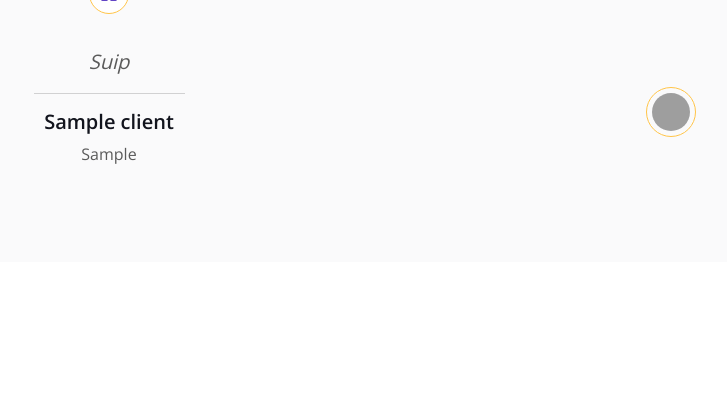
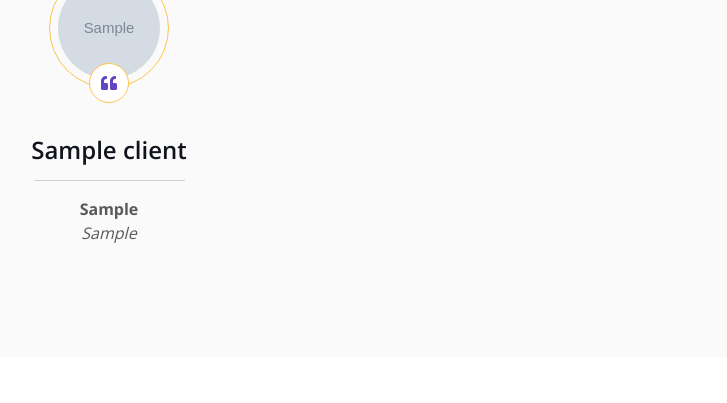
Before and after one commit to Suiper34/Portfolio, a Flask app: page / in a window 1280 px wide. Shown: the part 1672-2075 px from the top of the page, without its empty margins (531-1258 px from the left). Run offline with Flask 3, Linux system fonts and the light colour scheme; tables that the repository leaves empty hold one stand-in row (values such as "Sample post"); grey boxes marked "Sample" are stand-in pictures; some libraries are stand-ins or nearby versions; grey boxes are pictures that could not be loaded.

Commit message:
Enhance project and team templates: update image sources, improve client display, and add redirect functionality after profile updates.

```diff
--- a/app.py
+++ b/app.py
@@ -31,7 +31,7 @@ from forms.team_form import TeamForm
 from models import db
 from models.admin import User
 from models.clients import Clients
-from models.experience import Experience  # SchoolExperience
+from models.experience import Experience
 from models.projects import Projects
 from models.skills import Skills
 from models.team import Team
@@ -427,6 +427,7 @@ def update_member_profile(member_id: int):
                     github_link=form.github_link.data)
             )
             db.session.commit()
+            return redirect(request.args.get('next') or url_for('dashboard'))
 
         except IntegrityError as ie:
             print('exception:', str(ie))
@@ -670,6 +671,7 @@ def update_skill(skill_id: int):
                     proficiency=form.proficiency.data)
             )
             db.session.commit()
+            return redirect(request.args.get('next') or url_for('dashboard'))
 
         except Exception as e:
             print('exception:', str(e))
@@ -1055,7 +1057,10 @@ def read_more():
 
     return render_template('read-more.html',
                            admins=admins(),
-                           year=datetime.now().year,)
+                           year=datetime.now().year,
+                           github=environ.get('GITHUB'),
+                           youtube=environ.get('YOUTUBE'),
+                           linked_in=environ.get('LINKED_IN'),)
 
 
 @app.route('/download-file/<path:cv>')
--- a/templates/index.html
+++ b/templates/index.html
@@ -25,6 +25,7 @@
 </div>
 <!-- Video Modal End -->
 
+{% include 'flash_msg.html' %}
 
 <!-- Team Start -->
 <div class="container-xxl py-6 pb-5" id="team">
@@ -53,7 +54,9 @@
             {% for member in team_members %}
             <div class="col-lg-4 col-md-6 wow fadeInUp" data-wow-delay="0.1s">
                 <div class="team-item position-relative">
-                    <img class="img-fluid rounded" src="{{ url_for('static', filename='img/team-1.jpg') }}" alt="">
+                    <img class="img-fluid rounded"
+                        src="{{ url_for('static', filename='files/default_client_pic.jpg') }}"
+                        alt="team member picture">
                     <div class="team-text bg-white rounded-end p-4">
                         <div>
                             <h5>{{ member.member_name }}</h5>
@@ -90,40 +93,31 @@
                 <div class="team-item position-relative">
                     <div class="team-text bg-white rounded-end p-4">
                         <div>
-                            <h5>No Team Members Yet...Currently Work Alone</h5>
+                            <h5>No Client Yet</h5>
                         </div>
                     </div>
                 </div>
             </div>
             {% else %}
             {% for client in clients %}
-            <div class="col-lg-3 d-none d-lg-block">
-                <div class="testimonial-left h-100">
-                    <img class="img-fluid wow fadeIn" data-wow-delay="0.2s"
-                        src="{{ url_for('static', filename='files/client.client_img') }}" alt="">
-                </div>
-            </div>
             <div class="col-lg-6 wow fadeInUp" data-wow-delay="0.5s">
                 <div class="owl-carousel testimonial-carousel">
                     <div class="testimonial-item text-center">
                         <div class="position-relative mb-5">
                             <img class="img-fluid rounded-circle border border-secondary p-2 mx-auto"
-                                src="{{ url_for('static', filename='files/client.client_img') }}" alt="">
+                                src="{{ url_for('static', filename='files/' ~ (client.client_img)) }}"
+                                alt="client's picture">
                             <div class="testimonial-icon">
                                 <i class="fa fa-quote-left text-primary"></i>
                             </div>
                         </div>
-                        <p class="fs-5 fst-italic">Suip</p>
+                        <p class="fs-4 fst-italic">
+                        <h4>{{ client.client_name }}</h4>
+                        </p>
                         <hr class="w-25 mx-auto">
-                        <h5>{{ client.client_name }}</h5>
-                        <span>{{ client.profession }}</span>
+                        <strong><span>{{ client.profession }}</span></strong>
+                        <p class="fs-6 fst-italic">{{ client.testimonial or '' }}</p>
                     </div>
-                </div>
-            </div>
-            <div class="col-lg-3 d-none d-lg-block">
-                <div class="testimonial-right h-100">
-                    <img class="img-fluid wow fadeIn" data-wow-delay="0.2s"
-                        src="{{ url_for('static', filename='files/client.client_img') }}" alt="">
                 </div>
             </div>
         </div>
--- a/templates/projects.html
+++ b/templates/projects.html
@@ -70,9 +70,9 @@
                         {% endif %}
 
                         <ul class="list-unstyled small text-muted mb-3">
-                            {% if project.tech_stack %}<li><strong>Tech:</strong> {{ project.tech_stack }}</li>{% endif
+                            {% if project.tech_stack %}<li><strong>Tech:</strong>{{ project.tech_stack }}</li>{% endif
                             %}
-                            {% if project.platform %}<li><strong>Platform:</strong> {{ project.platform }}</li>{% endif
+                            {% if project.platform %}<li><strong>Platform:</strong>{{ project.platform }}</li>{% endif
                             %}
                             {% if project.apk_size %}<li><strong>Size:</strong> {{ project.apk_size }}</li>{% endif %}
                             <li><strong>Stars:</strong> {{ project.github_stars or 0 }}</li>
@@ -89,7 +89,7 @@
                             <a href="{{ project.github_url }}" target="_blank" rel="noopener"
                                 class="btn btn-sm btn-outline-dark">GitHub</a>
                             {% endif %}
-                            {% if project.file_name %}
+                            {% if current_user.is_authenticated and project.file_name %}
                             <a href="{{ url_for('download_cv', cv=project.file_name) }}"
                                 class="btn btn-sm btn-outline-secondary">Download</a>
                             {% endif %}
```
